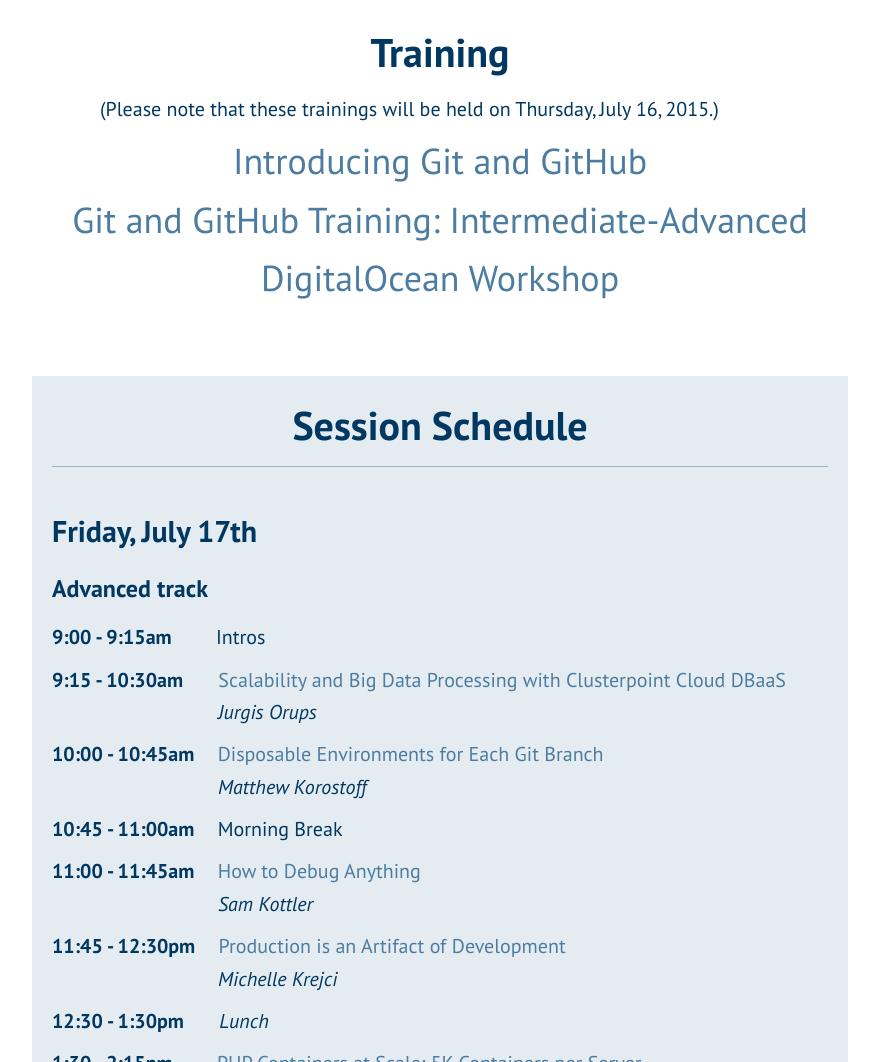
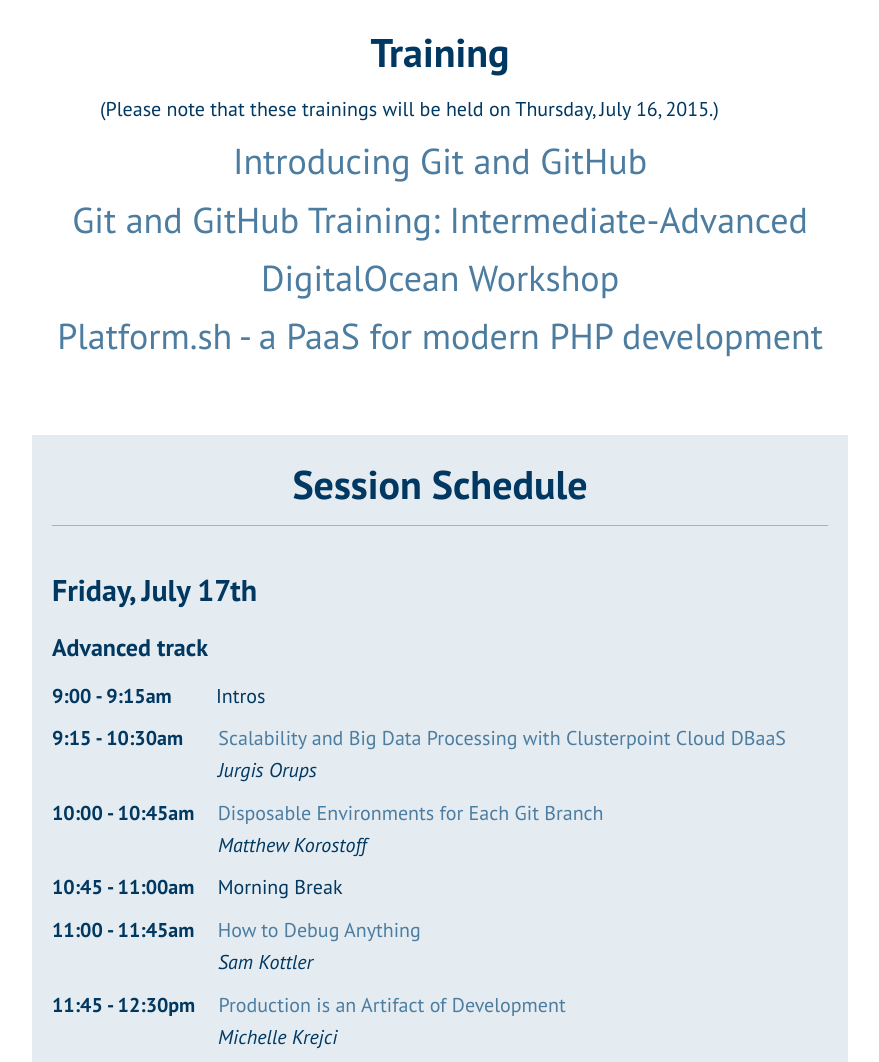
Before and after one commit to NYC-Camp/devops-camp, a website: page index.html in a window 1280 px wide. Shown: the part 3903-4965 px from the top of the page, without its empty margins (200-1079 px from the left). Drawn offline with nearby package versions, Linux system fonts and the light colour scheme.

Commit message:
adds 'Platform.sh - a PaaS for modern PHP development'

```diff
--- a/index.html
+++ b/index.html
@@ -196,6 +196,7 @@
             <li><a href="http://nyccamp.org/training/introducing-git-and-github" target="_blank">Introducing Git and GitHub</a></li>
             <li><a href="http://nyccamp.org/training/git-and-github-training-intermediate-advanced" target="_blank">Git and GitHub Training: Intermediate-Advanced</a></li>
             <li><a href="http://nyccamp.org/training/digitalocean-workshop" target="_blank">DigitalOcean Workshop</a></li>
+            <li><a href="http://nyccamp.org/training/platformsh-paas-modern-php-development" target="_blank">Platform.sh - a PaaS for modern PHP development</a></li>
           </ul>
         </div>
       </div>
```
Also changed, not shown: 1 other file.
